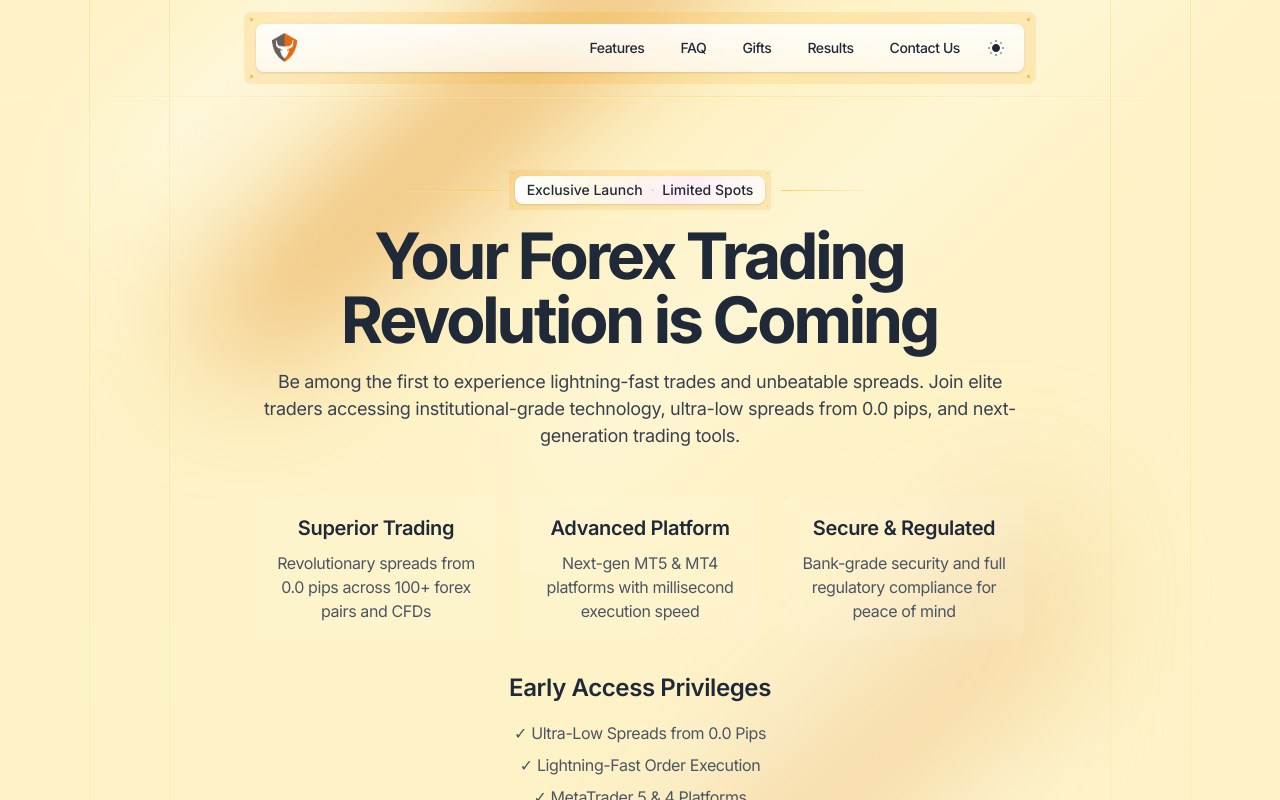
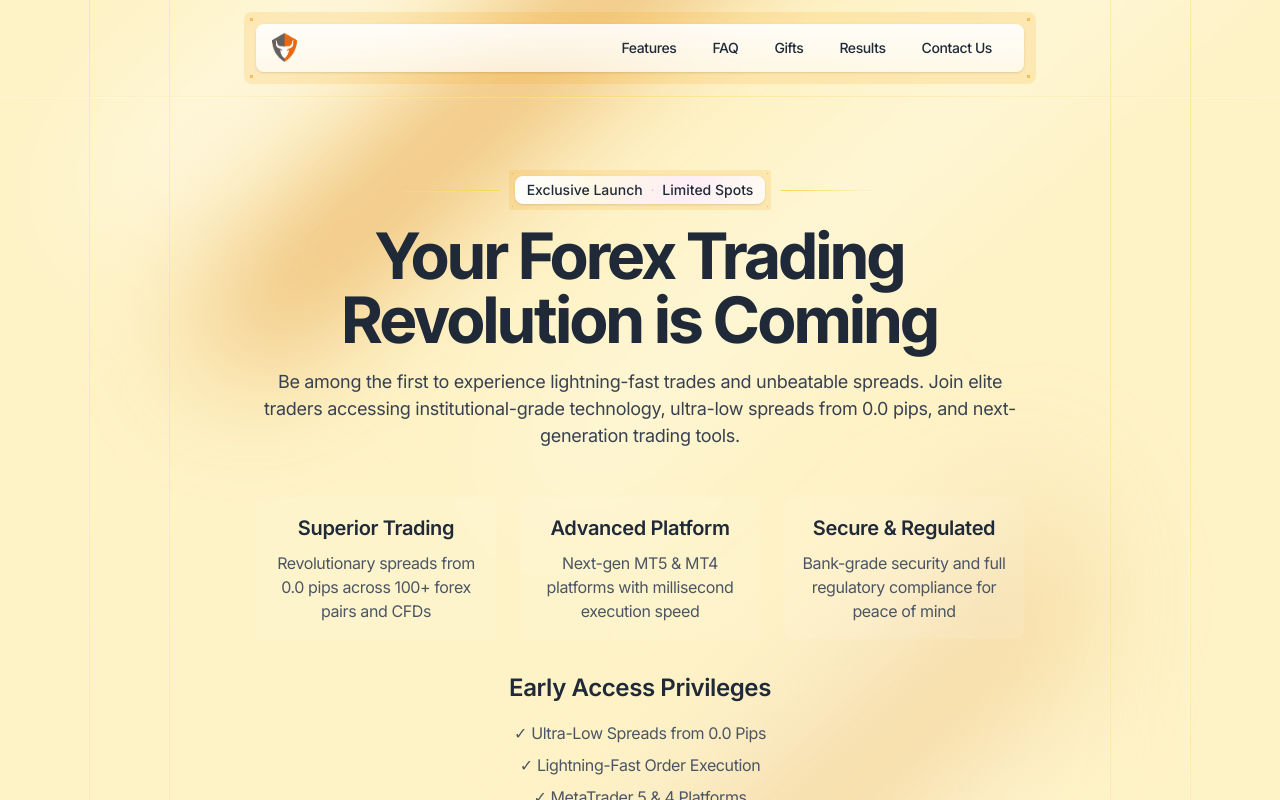
Before and after one commit to akhil-naidu/waitlist-new, a Next.js app: page / in a window 1280 px wide. Shown: the top 800 px of the page. Built offline with nearby package versions, Linux system fonts and the light colour scheme.

Commit message:
chore: removed toggel butotn

```diff
--- a/components/layout/Header.tsx
+++ b/components/layout/Header.tsx
@@ -48,7 +48,7 @@ export default function Header() {
               </nav>
 
               <div className='flex items-center gap-x-2'>
-                <ThemeToggle />
+                {/* <ThemeToggle /> */}
                 <button
                   onClick={() => setIsOpen(!isOpen)}
                   className='inline-flex items-center justify-center p-2 rounded-md text-gray-400 hover:text-gray-500 hover:bg-gray-100 focus:outline-none focus:ring-2 focus:ring-inset focus:ring-indigo-500 md:hidden'
--- a/components/ui/header.tsx
+++ b/components/ui/header.tsx
@@ -59,7 +59,7 @@ export default function Header() {
             </nav>
 
             {/* Light switch */}
-            <ThemeToggle />
+            {/* <ThemeToggle /> */}
           </div>
         </div>
       </div>
```
